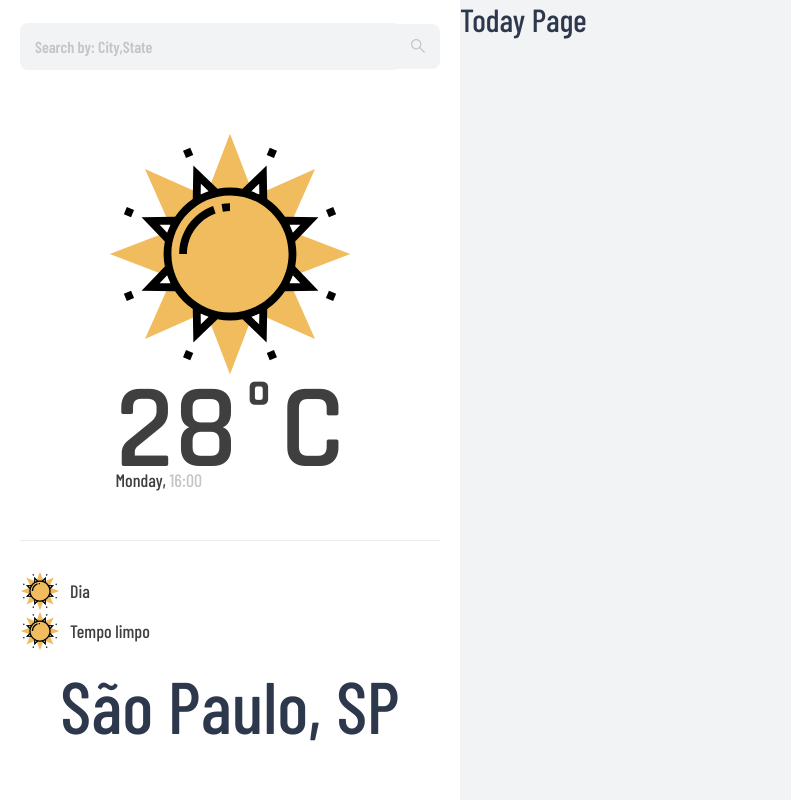
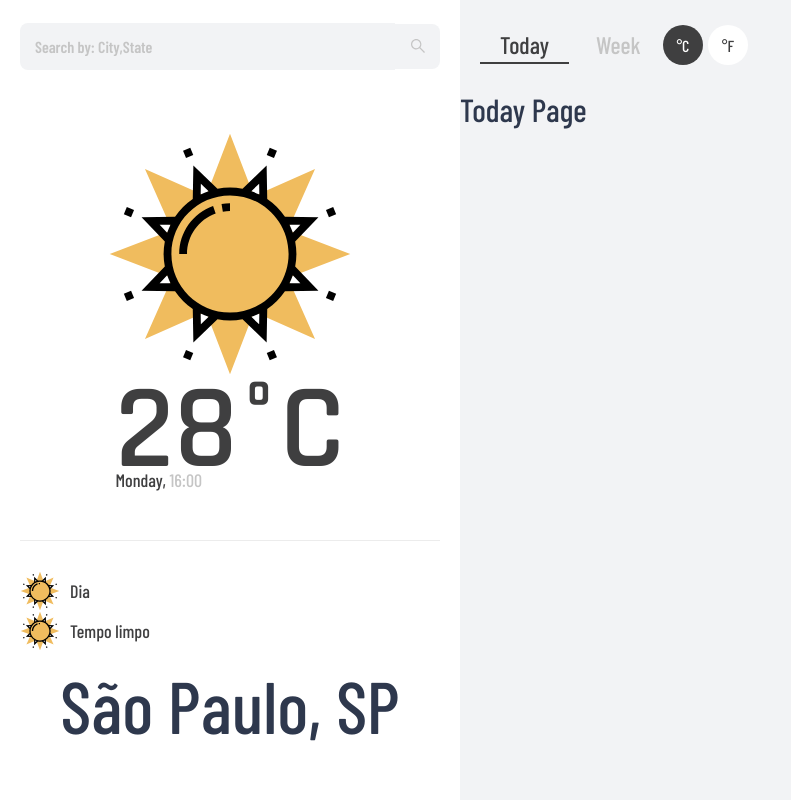
Before and after one commit to dfsilvadev/react-firebase, a React (Create React App) app: page / in a window 1280 px wide. Shown: the whole page, without its empty margins (0-791 px from the left). Built offline with nearby package versions, Linux system fonts and the light colour scheme; a web font is replaced by a local one.

Commit message:
feat: importando o component header

```diff
--- a/src/App.jsx
+++ b/src/App.jsx
@@ -1,3 +1,4 @@
+import { Header } from "./components/Header";
 import { WeatherResume } from "./components/WeatherResume";
 import MyRoutes from "./Routes";
 import { GlobalStyle } from "./styles/global";
@@ -6,7 +7,10 @@ const App = () => {
   return (
     <div className="container">
       <WeatherResume />
-      <MyRoutes />
+      <div>
+        <Header />
+        <MyRoutes />
+      </div>
       <GlobalStyle />
     </div>
   );
```
